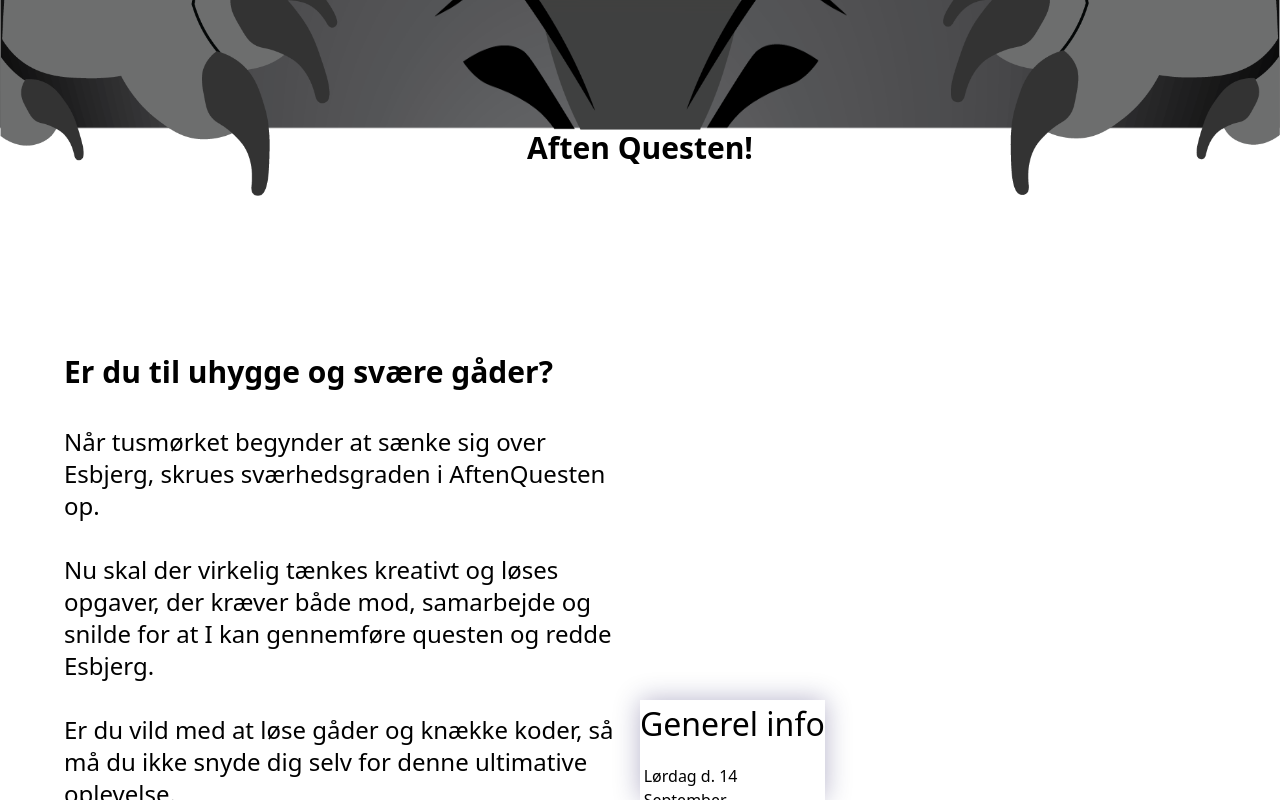
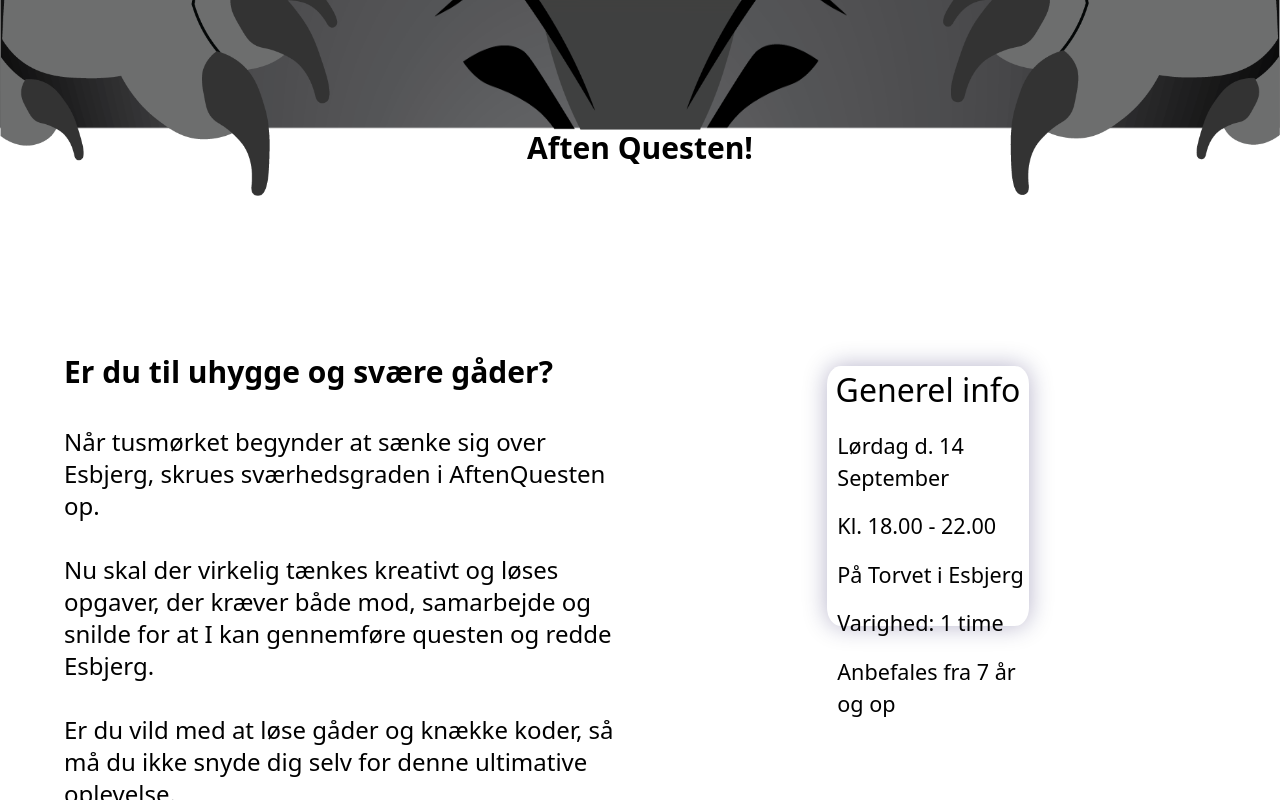
Before and after one commit to Sinyedu/Fantasy-Festival, a Vue app in the folder fantasyfestival/: page /aften in a window 1280 px wide. Shown: the part 670-1470 px from the top of the page. Built offline with nearby package versions, Linux system fonts and the light colour scheme.

Commit message:
Fixed info card, broke the dragons hands

```diff
--- a/fantasyfestival/src/views/AftenView.vue
+++ b/fantasyfestival/src/views/AftenView.vue
@@ -96,16 +96,18 @@
 .container-card {
   margin-top: 4%;
   display: flex;
+  width: 50%;
   justify-content: center;
-  align-items: end;
 }
 
 .card {
-  max-width: 500px;
-  height: 100px;
+  max-width: 100%;
+  width: 35%;
+  height: 60%;
   align-items: center;
   justify-content: center;
   box-shadow: 0 0 25px rgba(12, 0, 80, 0.3);
+  border-radius: 7%;
 }
 
 .card h1 {
@@ -114,9 +116,10 @@
 }
 
 .card h2 {
-  margin-left: 2%;
+  margin-left: 5%;
   margin-top: 1rem;
   max-width: 95%;
   text-align: left;
+  font-size: 1.35rem;
 }
 </style>
```
